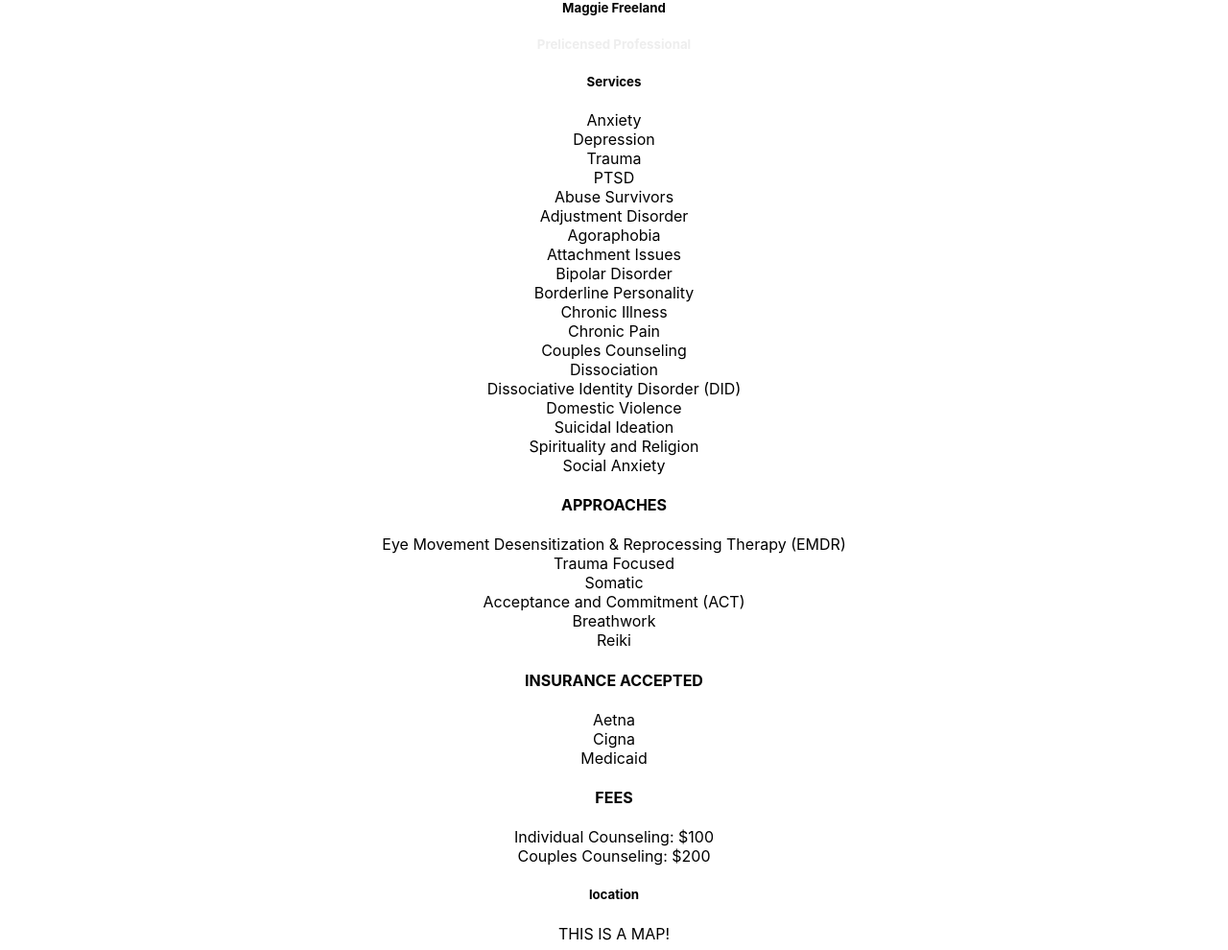
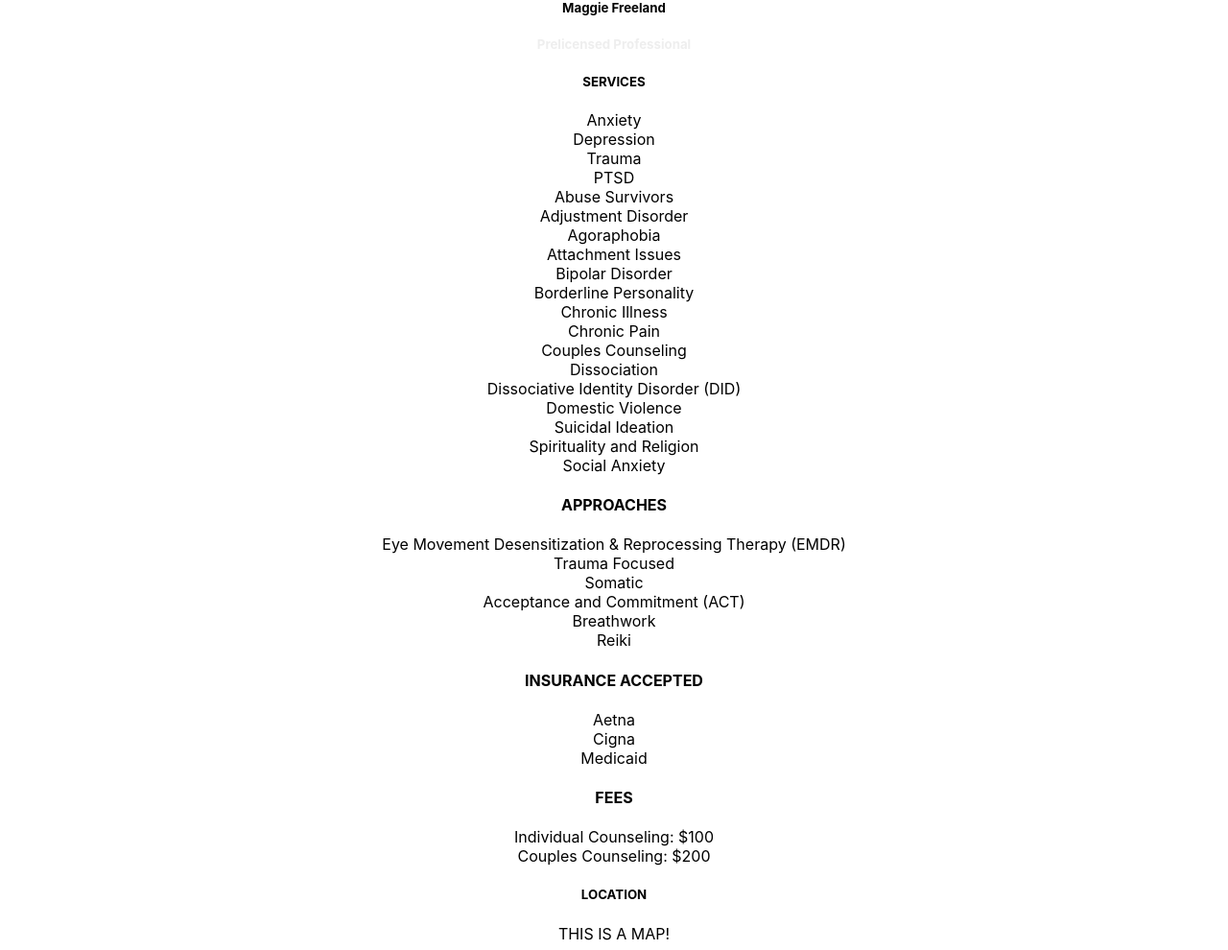
Before and after one commit to ryanMlindner/therasite, a React (Create React App) app: page /about in a window 1280 px wide. Shown: the part 1133-2123 px from the top of the page at 96% size. Built offline with nearby package versions, Linux system fonts and the light colour scheme.

Commit message:
todos, formatting abstraction

```diff
--- a/src/components/App.js
+++ b/src/components/App.js
@@ -24,13 +24,17 @@ IF multiple:
   </Routes>
 </BrowserRouter>
 */
+const lightText = {
+  color: '#EEE'
+}
+
 export default function App() {
   return (
     <div className="App">
       <Title/>
       <NavBar/>
       <Home/>
-      <About/>
+      <About textStyle = {lightText}/>
       <Services/>
       <Location/>
     </div>
--- a/src/components/Containers/Home.js
+++ b/src/components/Containers/Home.js
@@ -1,4 +1,5 @@
 export default function Home() {
+  //TODO CSS mostly
   return (
     <div className="home">
       <div className="pic-Background">
--- a/src/components/Displays/About.js
+++ b/src/components/Displays/About.js
@@ -1,8 +1,6 @@
-export default function About() {
-  //TODO hierarchy, can use this override in other components
-  const textStyle = {
-    color: '#EEE'
-  }
+export default function About({textStyle}) {
+  //TODO pics and css
+  textStyle = textStyle
   return (
     <div className="no-background">
       <div className="header">
--- a/src/components/Displays/Location.js
+++ b/src/components/Displays/Location.js
@@ -1,8 +1,9 @@
 export default function Location() {
+  //TODO pics and css
   return (
     <div className="no-background">
       <div className="title">
-        <h5>location</h5>
+        <h5>LOCATION</h5>
       </div>
       <div className="two-columns">
         <div className="column">
--- a/src/components/Displays/Services.js
+++ b/src/components/Displays/Services.js
@@ -1,4 +1,5 @@
 export default function Services() {
+  //TODO CSS
   const services = ["Anxiety", "Depression", "Trauma", "PTSD", "Abuse Survivors",
     "Adjustment Disorder", "Agoraphobia", "Attachment Issues", "Bipolar Disorder",
     "Borderline Personality", "Chronic Illness", "Chronic Pain",
@@ -14,7 +15,7 @@ export default function Services() {
   return (
     <div className="dark-background">
       <div className="title">
-        <h5>Services</h5>
+        <h5>SERVICES</h5>
       </div>
       <div className="overflow-columns">
         {services.map(service => {
--- a/src/components/Displays/Title.js
+++ b/src/components/Displays/Title.js
@@ -1,5 +1,5 @@
 export default function Title() {
-  //TODO separators between CO ### and Contact
+  //TODO separators between CO ### and Contact + other CSS
   return (
     <div className="no-background">
       <div className="text">
```
